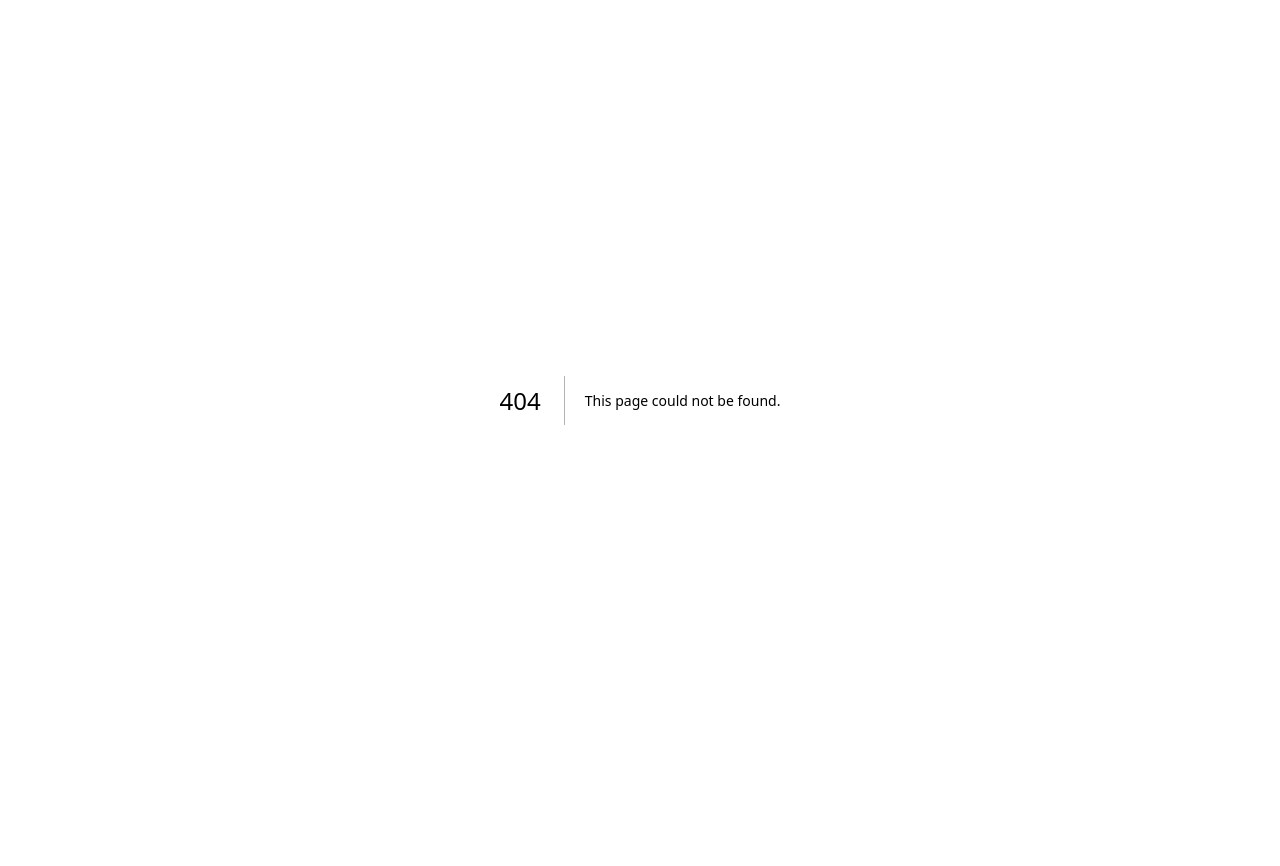
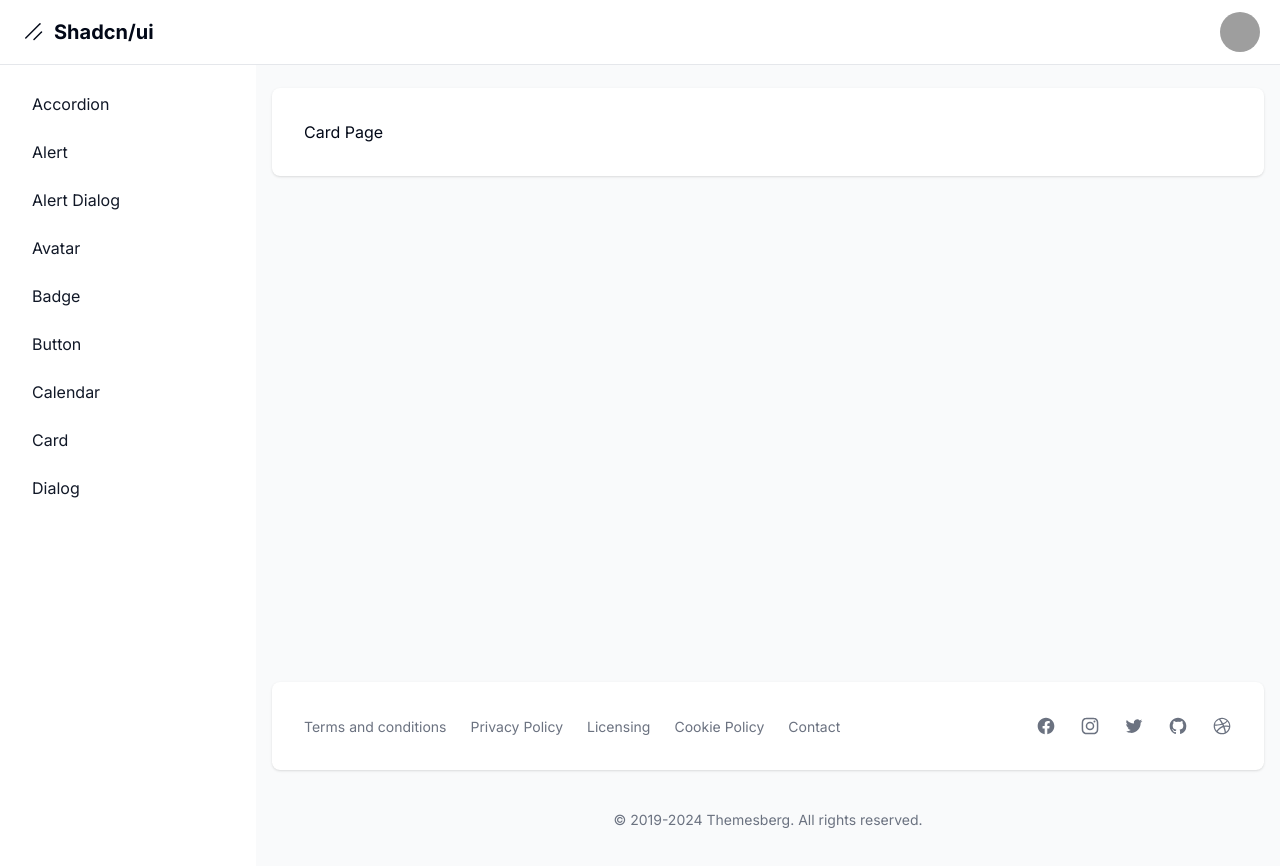
Before and after one commit to AtilaDev/shadcnui-test, a Next.js app: page /dashboard/card in a window 1280 px wide. Before the commit this address had no page. Shown: the top 866 px of the page. Before the commit the page ends 800 px from the top, so only its background shows below. Built offline with nearby package versions, Linux system fonts and the light colour scheme; grey boxes are pictures that could not be loaded.

Commit message:
Working on Card

```diff
--- /dev/null
+++ b/src/app/dashboard/card/page.tsx
@@ -0,0 +1,7 @@
+export default function CardPage() {
+  return (
+    <div>
+      <h1>Card Page</h1>
+    </div>
+  );
+}
--- a/src/app/dashboard/layout.tsx
+++ b/src/app/dashboard/layout.tsx
@@ -13,6 +13,7 @@ const links = [
   { name: 'badge', href: 'badge' },
   { name: 'calendar', href: 'calendar' },
   { name: 'avatar', href: 'avatar' },
+  { name: 'card', href: 'card' },
 ].sort((a, b) => a.name.localeCompare(b.name));
 
 export default function DashboardLayout({
```
